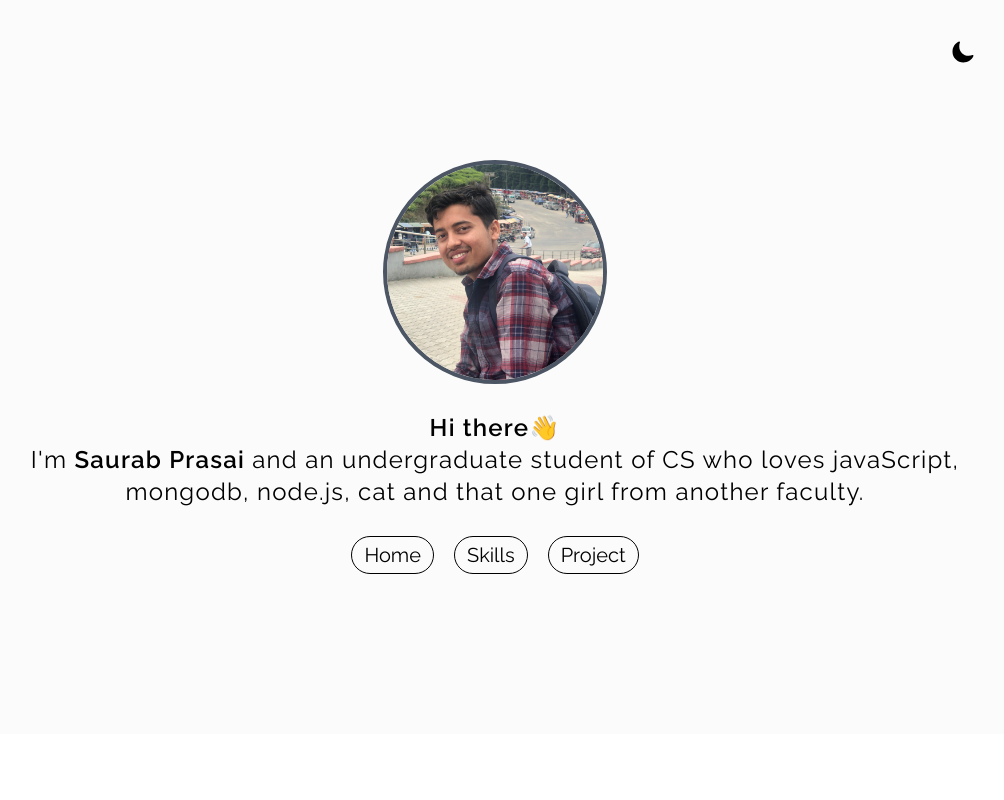
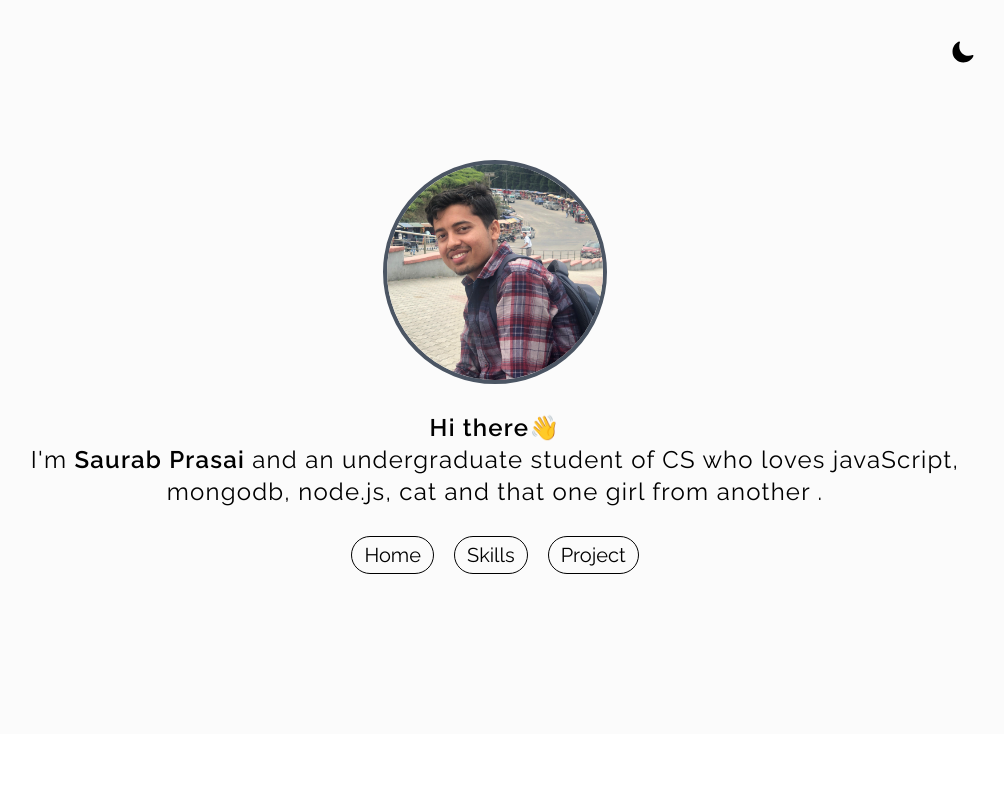
Before and after one commit to SaurabPrasai/portfolio-website, a React (Vite) app: page / in a window 1280 px wide. Shown: the top 800 px of the page, without its empty margins (145-1149 px from the left). Built offline with nearby package versions, Linux system fonts and the light colour scheme.

Commit message:
changes in about.jsx

```diff
--- a/src/pages/About.jsx
+++ b/src/pages/About.jsx
@@ -25,7 +25,7 @@ const About = () => {
           <span className="font-semibold">Hi there👋</span> <br />
           I'm <span className=" font-semibold">Saurab Prasai</span> and an undergraduate student of CS who loves
           javaScript, mongodb, node.js, cat and that one girl from
-          another faculty.
+          another .
         </p>
         <div className="flex flex-row gap-x-5">
         <Link
```
